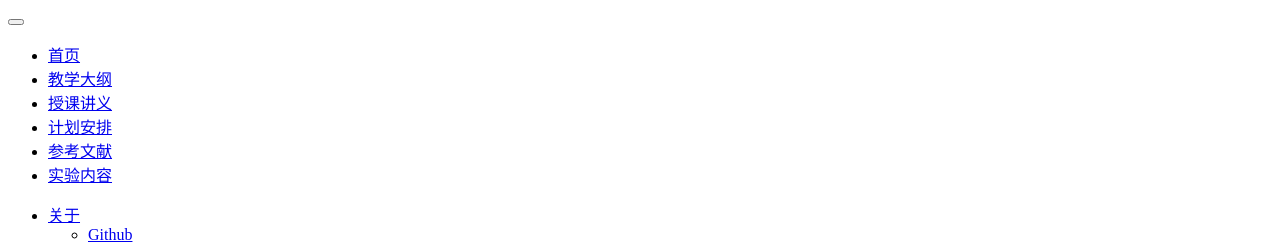
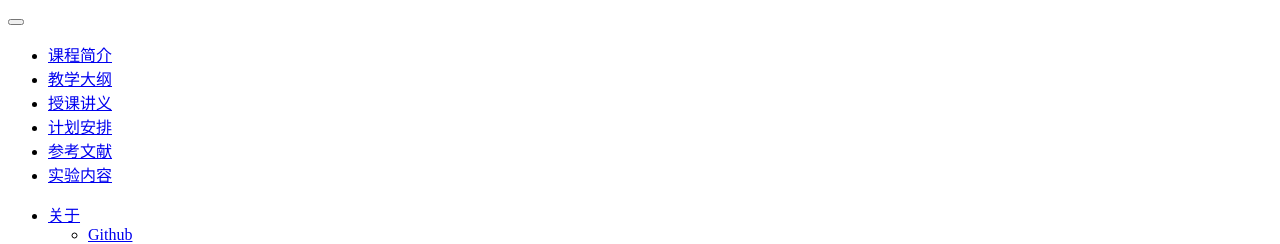
Before and after one commit to tjluo-ucas/ase, a Jekyll site: the page built from index.md, in a window 1280 px wide. Shown: the top 244 px of the page. Built offline with Jekyll 4.4.1, drawn with Linux system fonts in a browser that asks for light colours; comment, search, counter and statistics services are not loaded.

Commit message:
Update header.html

```diff
--- a/_includes/header.html
+++ b/_includes/header.html
@@ -13,7 +13,7 @@
     <nav class="collapse navbar-collapse bs-navbar-collapse" role="navigation">
       <ul class="nav navbar-nav">
         <li>
-          <a href="{{ '/' | prepend: site.baseurl }}">首页</a>
+          <a href="{{ '/' | prepend: site.baseurl }}">课程简介</a>
         </li>
         <li>
           <a href="{{ '/2019/02/08/intro/' | prepend: site.baseurl }}">教学大纲</a>
```
